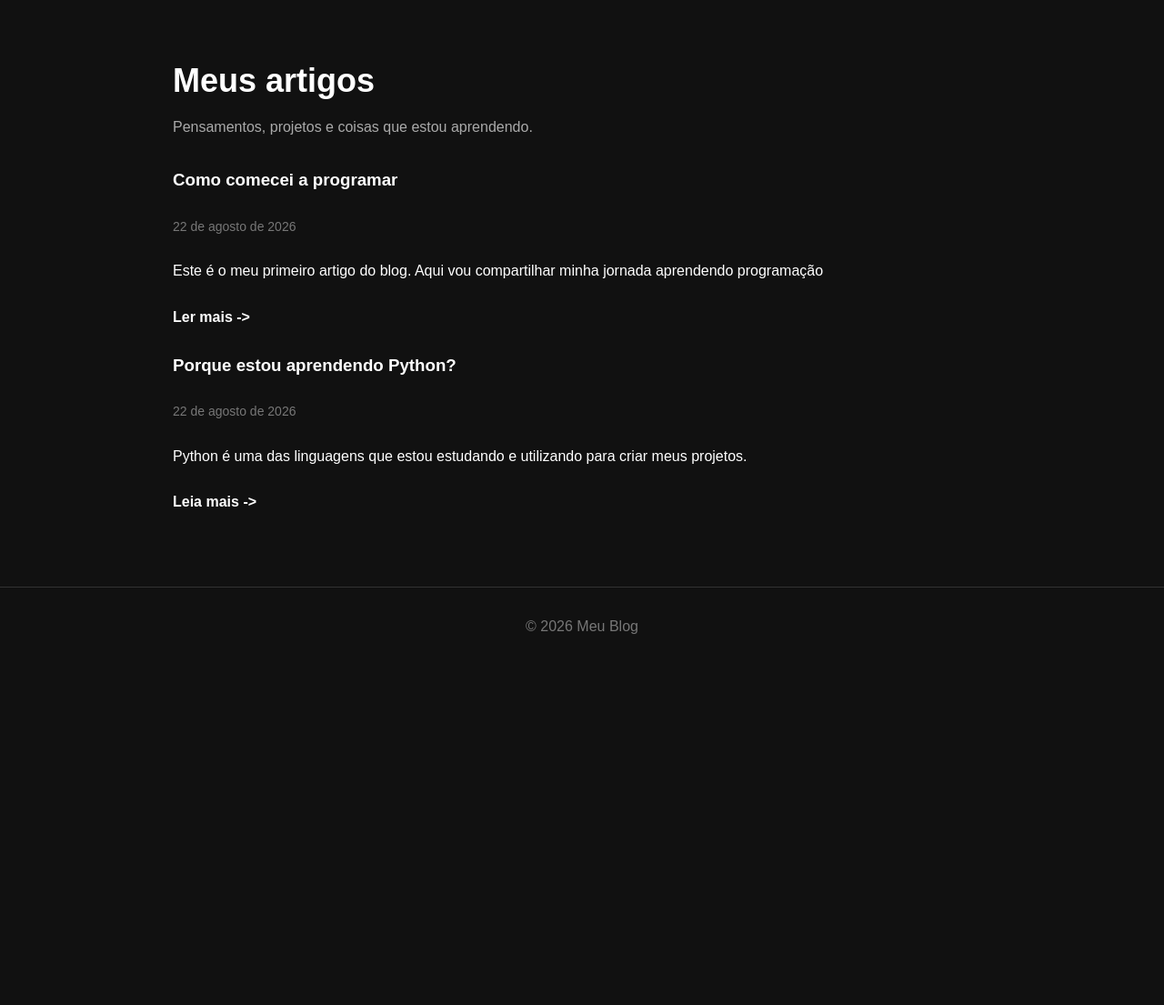
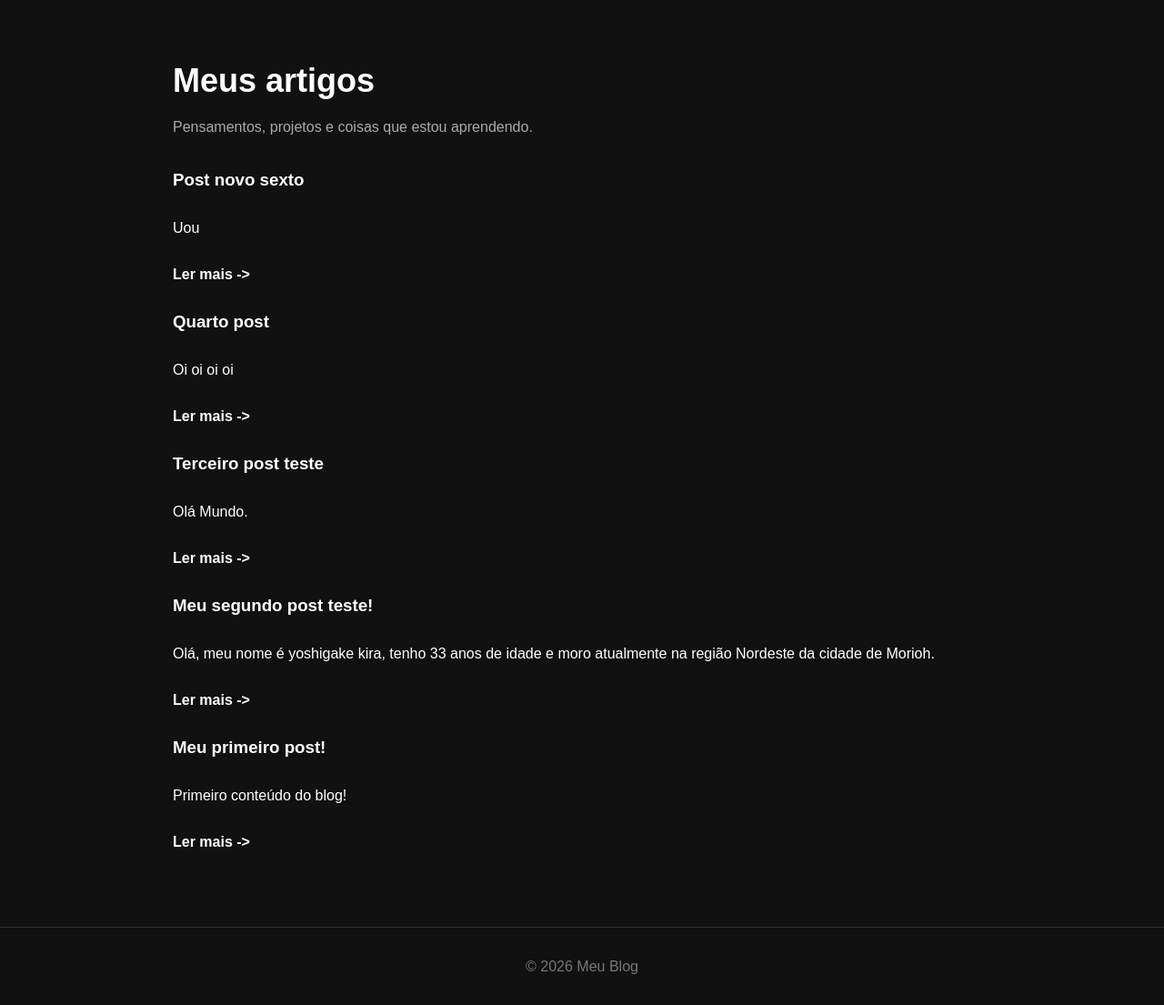
Before and after one commit to OiakBez/Blog-Pessoal, a Flask app: page / in a window 1280 px wide. Shown: the part 96-1201 px from the top of the page at 91% size. Before the commit the page ends 793 px from the top, so only its background shows below. Run offline with Flask 3, Linux system fonts and the light colour scheme; data comes from the database, SQL or seed files in the repository; both versions use the stored data as it was after the commit.

Commit message:
Conclusão da conexão index.html --> Jinja --> home route --> blog.db

```diff
--- a/templates/index.html
+++ b/templates/index.html
@@ -27,33 +27,20 @@
         </section>
 
         <section class="posts">
+            {% for post in posts %}
+
             <article class="posts">
-                <h3>Como comecei a programar</h3>
-
-                <span class="date">22 de agosto de 2026</span>
+                <h3>{{post["title"]}}</h3>
 
                 <p>
-                    Este é o meu primeiro artigo do blog. Aqui vou compartilhar minha jornada aprendendo programação
+                    {{post["content"]}}
                 </p>
 
-                <a href="#" class="read-more">
+                <a href="{{url_for('post', id=post['id'])}}" class="read-more">
                     Ler mais ->
                 </a>
             </article>
-
-            <article class="posts">
-                <h3>Porque estou aprendendo Python?</h3>
-
-                <span class="date">22 de agosto de 2026</span>
-
-                <p>
-                    Python é uma das linguagens que estou estudando e utilizando para criar meus projetos.
-                </p>
-
-                <a href="#" class="read-more">
-                    Leia mais ->
-                </a>
-            </article>
+            {% endfor %}
         </section>
     </main>
 
```
Also changed, not shown: blog.db.
